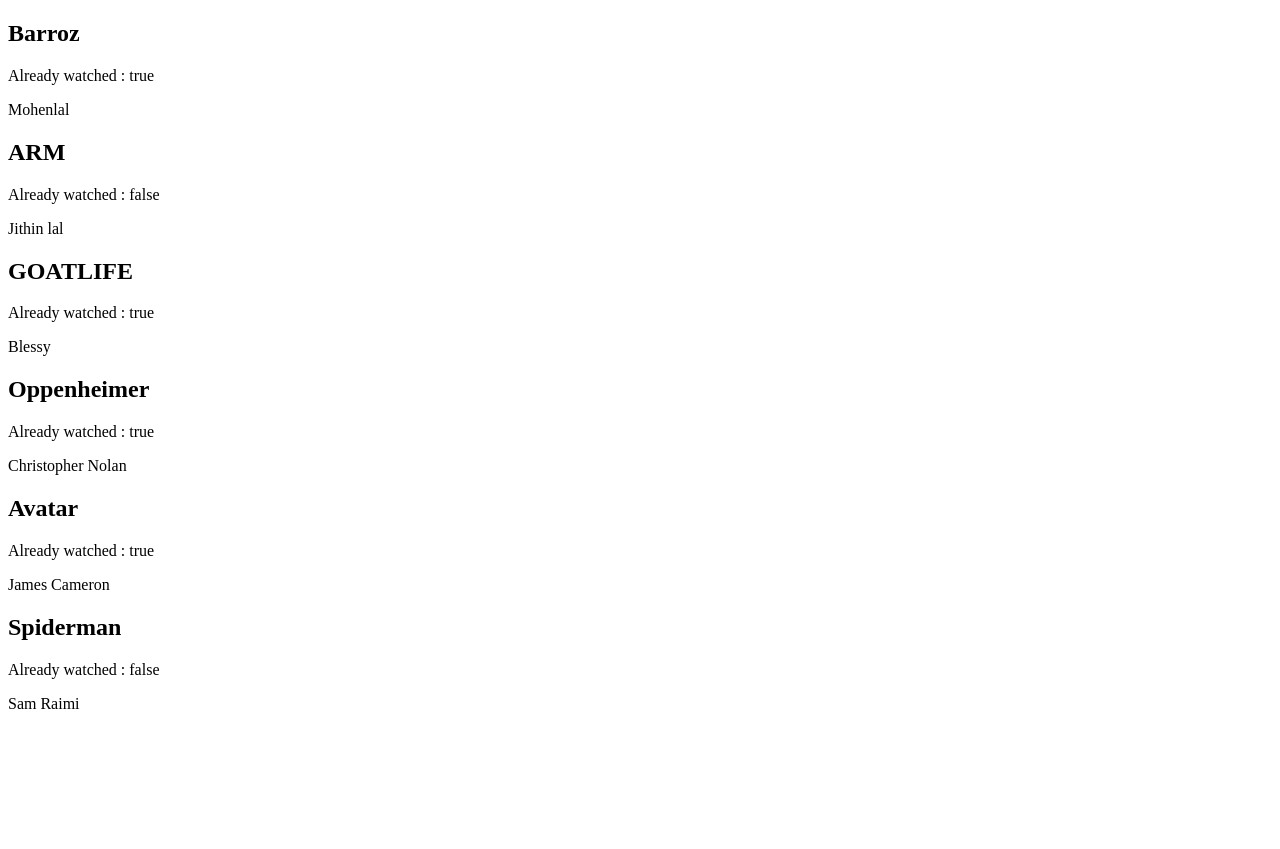
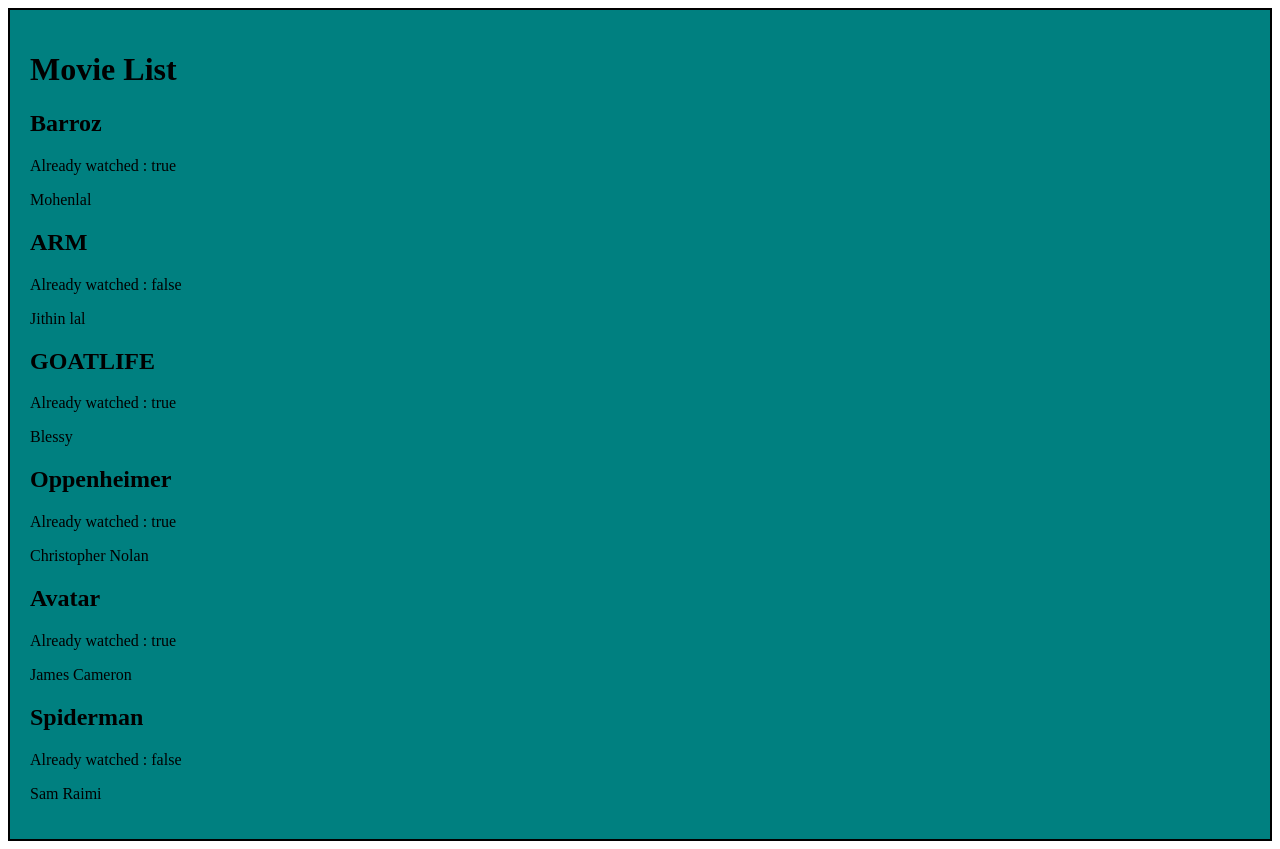
Before and after one commit to anandhukri/Anandhu-, an Angular app: page / in a window 1280 px wide. Before the commit the page ends 800 px from the top, so only its background shows below. Built offline with nearby package versions, Linux system fonts and the light colour scheme.

Commit message:
done assignment 3

```diff
--- a/src/app/movie-list/movie-list.component.html
+++ b/src/app/movie-list/movie-list.component.html
@@ -1 +1,6 @@
-<app-movie-list-item *ngFor="let movie of movie1" [movie1] ="movie"></app-movie-list-item>
+<!--//<app-movie-list-item *ngFor="let movie of movie1" [movie1]="movie"></app-movie-list-item>-->
+
+<div [ngStyle]="{'background-color': condition ? 'pink' : 'teal', 'border': '2px solid black', 'padding': '20px'}">
+  <h1>Movie List</h1>
+  <app-movie-list-item *ngFor="let movie of movie1" [movie1]="movie"></app-movie-list-item>
+</div>
--- a/src/app/movie-list/movie-list.component.ts
+++ b/src/app/movie-list/movie-list.component.ts
@@ -1,7 +1,7 @@
 import { Component } from '@angular/core';
 import {Movies} from "../Shared/Models/movies";
 import {MovieListItemComponent} from "../movie-list-item/movie-list-item.component";
-import {NgForOf} from "@angular/common";
+import {NgForOf, NgStyle} from "@angular/common";
 
 @Component({
   selector: 'app-movie-list',
@@ -9,6 +9,7 @@
   imports: [
     MovieListItemComponent,
     NgForOf,
+    NgStyle,
   ],
   templateUrl: './movie-list.component.html',
   styleUrl: './movie-list.component.css'
@@ -22,5 +23,6 @@
     {name:"Spiderman",director:"Sam Raimi",productionCompany:"marvel",country:"America",year:2024, alreadyWatched: false}
 
   ]
+  condition: any;
 
 }
```
